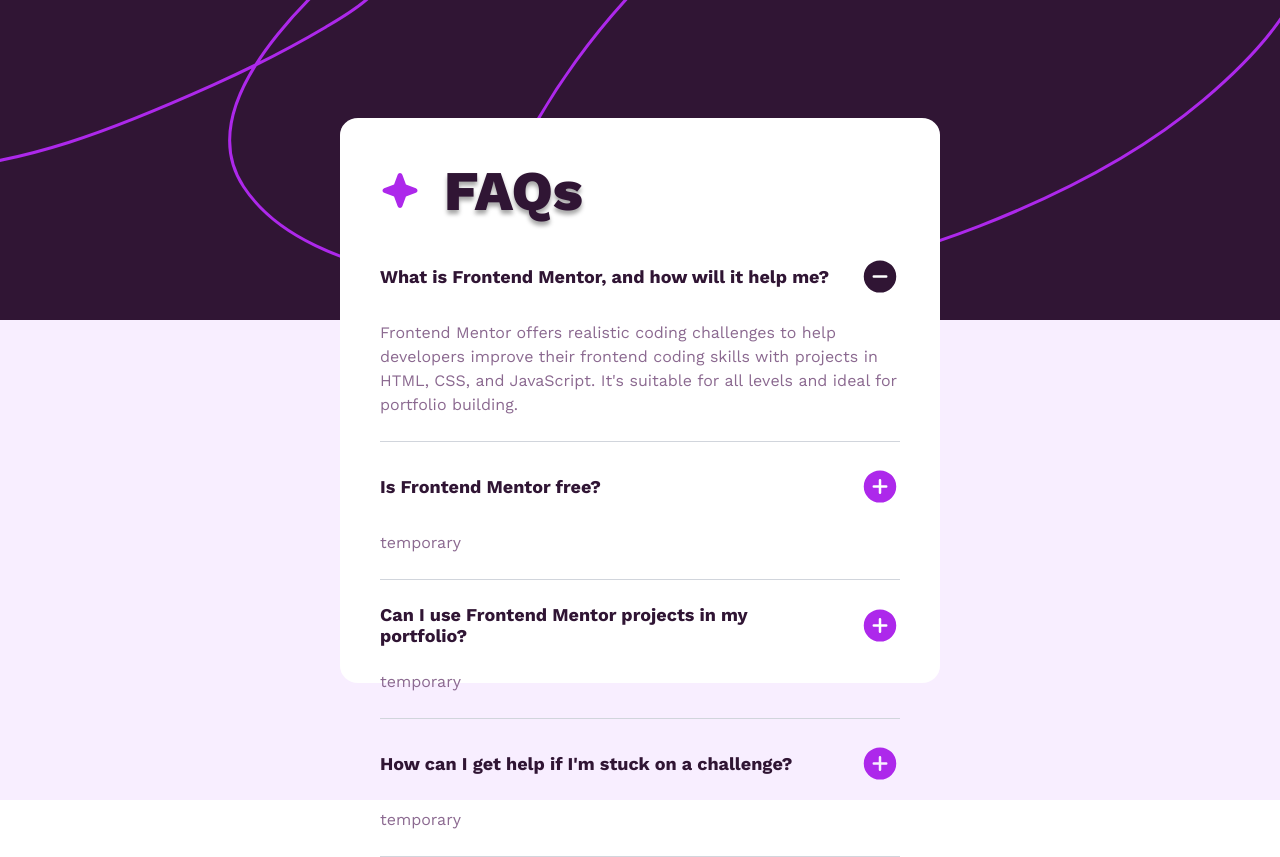
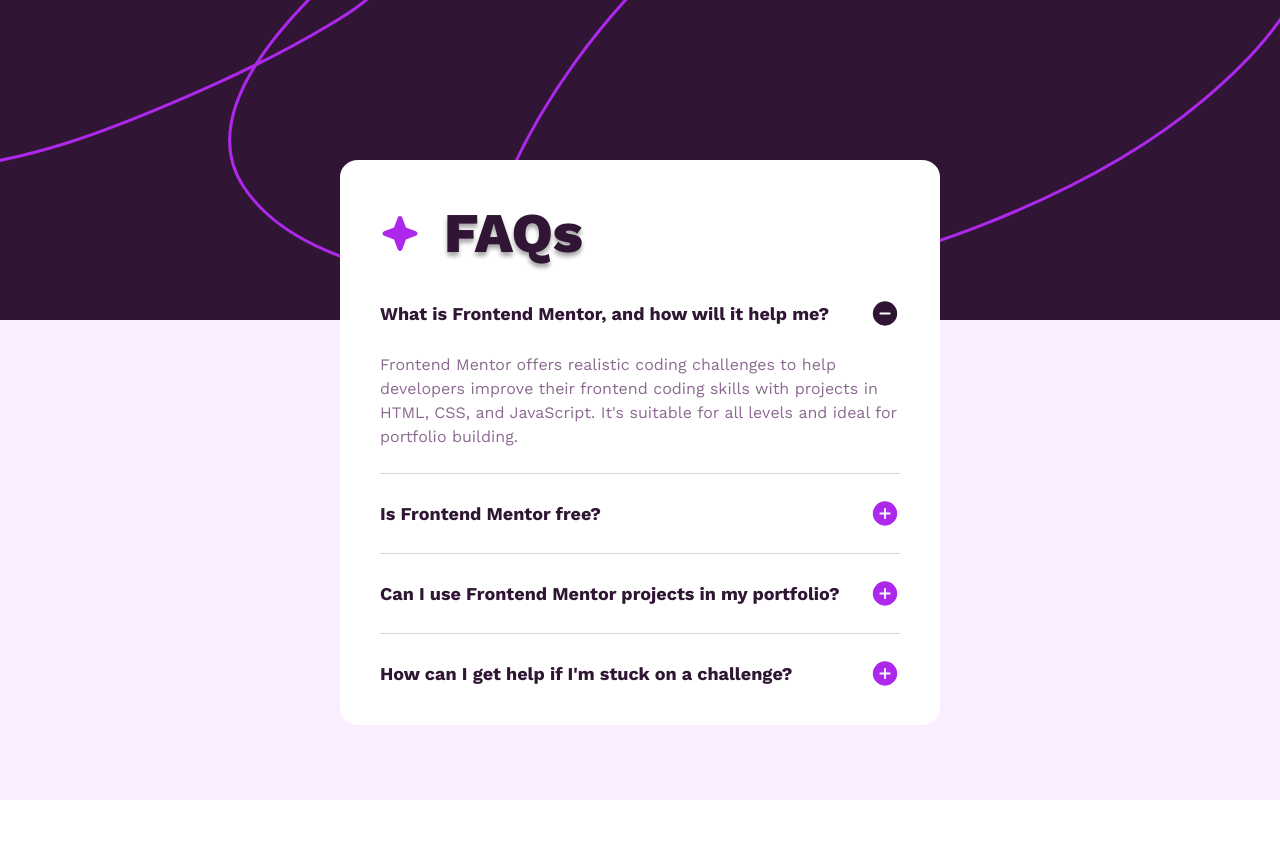
Before and after one commit to worldofwandag/faq-accordian, a Next.js app: page / in a window 1280 px wide. After the commit the page ends 800 px from the top, so only its background shows below. Built offline with nearby package versions, Linux system fonts and the light colour scheme.

Commit message:
implemented functionality of accordian

```diff
--- a/app/components/Card.tsx
+++ b/app/components/Card.tsx
@@ -1,82 +1,110 @@
+"use client";
+
 import Image from "next/image";
 import starIcon from "../assets/images/icon-star.svg";
 import minusIcon from "../assets/images/icon-minus.svg";
-import plusIcon from "../assets/images/icon-plus.svg"
-import React from "react";
+import plusIcon from "../assets/images/icon-plus.svg";
+import React, { useState } from "react";
 
 const Card = () => {
+  const [openItems, setOpenItems] = useState<number[]>([0]); // Start with first item open
+
+  // Function to toggle an FAQ item open/closed
+  const toggleItem = (index: number) => {
+    setOpenItems((prev) => {
+      const newItems = prev.includes(index)
+        ? prev.filter((i) => i !== index) // Remove from array (close)
+        : [...prev, index]; // Add to array (open)
+      return newItems;
+    });
+  };
+
+  // Helper function to render each FAQ item
+  const renderFaqItem = (
+    index: number,
+    question: string,
+    answer: string,
+    isLast: boolean = false
+  ) => {
+    const isOpen = openItems.includes(index);
+
+    return (
+      <div key={index} className="faq__item">
+        <div className="faq__question--container">
+          {/* Clickable question area */}
+          <div
+            className="faq__question flex flex-row items-center gap-6 w-full justify-between pb-[24px] cursor-pointer group"
+            onClick={() => {
+              toggleItem(index);
+            }}
+          >
+            <h2 className="text-[#301534] text-[18px] leading-[21px] font-bold group-hover:text-[#AD28EB] transition-colors duration-100">
+              {question}
+            </h2>
+            {/* Show minus icon if open, plus icon if closed */}
+            <Image
+              src={isOpen ? minusIcon : plusIcon}
+              alt={isOpen ? "Minus icon" : "Plus icon"}
+              width={30}
+              height={30}
+            />
+          </div>
+
+          {/* Answer that appears/disappears with smooth animation */}
+          <div
+            className={`faq__answer overflow-hidden transition-all duration-200 ease-in-out ${
+              isOpen ? "max-h-96 opacity-100 pb-[24px]" : "max-h-0 opacity-0"
+            }`}
+          >
+            <p className="text-[#8B6990] text-[16px] leading-[24px]">
+              {answer}
+            </p>
+          </div>
+        </div>
+        {/* Conditionally render border - only if it's NOT the last item */}
+        {!isLast && (
+          <div className="w-full border-t border-gray-300 mb-[24px]"></div>
+        )}
+      </div>
+    );
+  };
+
+  // Single return statement for the main component
   return (
-    <div className="mx-auto bg-white h-[565px] rounded-[3%] w-full p-[40px]">
+    <div className="mx-auto bg-white min-h-[565px] rounded-[3%] w-full pt-[40px] pr-[40px] pb-[0px,] pl-[40px]">
       <header className="flex flex-row items-center gap-6 w-full mb-[32px]">
         <Image src={starIcon} alt="Star icon" width={40} height={40} />
         <h1 className="faq__title">FAQs</h1>
       </header>
+
       <div className="faq__list">
+        {renderFaqItem(
+          0,
+          "What is Frontend Mentor, and how will it help me?",
+          "Frontend Mentor offers realistic coding challenges to help developers improve their frontend coding skills with projects in HTML, CSS, and JavaScript. It's suitable for all levels and ideal for portfolio building.",
+          false
+        )}
 
+        {renderFaqItem(
+          1,
+          "Is Frontend Mentor free?",
+          "Yes, Frontend Mentor offers both free and premium challenges. Free challenges provide access to basic projects and community features.",
+          false
+        )}
 
-        <div className="faq__item">
-          <div className="faq__question--container">
-            <div className="faq__question flex flex-row items-center gap-6 w-full justify-between pb-[24px]">
-              <h2 className="text-[#301534] text-[18px] leading-[21px] font-bold">
-                What is Frontend Mentor, and how will it help me?
-              </h2>
-              <Image src={minusIcon} alt="Minus icon" width={40} height={40} />
-            </div>
-            <div className="faq__answer pb-[24px]">
-                <p className="text-[#8B6990] text-[16px] leading-[24px]">Frontend Mentor offers realistic coding challenges to help developers improve their frontend coding skills with projects in HTML, CSS, and JavaScript. It's suitable for all levels and ideal for portfolio building. </p>
-            </div>
-          </div>
-          <div className="w-full border-t border-gray-300 mb-[24px]"></div>
-        </div>
+        {renderFaqItem(
+          2,
+          "Can I use Frontend Mentor projects in my portfolio?",
+          "Absolutely! Frontend Mentor projects are designed to be portfolio pieces. They provide realistic practice and demonstrate your coding skills to potential employers.",
+          false
+        )}
 
-
-        <div className="faq__item">
-          <div className="faq__question--container">
-            <div className="faq__question flex flex-row items-center gap-6 w-full justify-between pb-[24px]">
-              <h2 className="text-[#301534] text-[18px] leading-[21px] font-bold">
-                Is Frontend Mentor free?
-              </h2>
-              <Image src={plusIcon} alt="Minus icon" width={40} height={40} />
-            </div>
-            <div className="faq__answer pb-[24px]">
-                <p className="text-[#8B6990] text-[16px] leading-[24px]">temporary</p>
-            </div>
-          </div>
-          <div className="w-full border-t border-gray-300 mb-[24px]"></div>
-        </div>
-
-
-        <div className="faq__item">
-          <div className="faq__question--container">
-            <div className="faq__question flex flex-row items-center gap-6 w-full justify-between pb-[24px]">
-              <h2 className="text-[#301534] text-[18px] leading-[21px] font-bold">
-                Can I use Frontend Mentor projects in my portfolio?
-              </h2>
-              <Image src={plusIcon} alt="Minus icon" width={40} height={40} />
-            </div>
-            <div className="faq__answer pb-[24px]">
-                <p className="text-[#8B6990] text-[16px] leading-[24px]">temporary</p>
-            </div>
-          </div>
-          <div className="w-full border-t border-gray-300 mb-[24px]"></div>
-        </div>
-
-        <div className="faq__item">
-          <div className="faq__question--container">
-            <div className="faq__question flex flex-row items-center gap-6 w-full justify-between pb-[24px]">
-              <h2 className="text-[#301534] text-[18px] leading-[21px] font-bold">
-                How can I get help if I'm stuck on a challenge?
-              </h2>
-              <Image src={plusIcon} alt="Minus icon" width={40} height={40} />
-            </div>
-            <div className="faq__answer pb-[24px]">
-                <p className="text-[#8B6990] text-[16px] leading-[24px]">temporary</p>
-            </div>
-          </div>
-          <div className="w-full border-t border-gray-300 mb-[24px]"></div>
-        </div>
-
-
+        {renderFaqItem(
+          3,
+          "How can I get help if I'm stuck on a challenge?",
+          "Frontend Mentor has an active community on Discord and Slack where you can ask questions. You can also check out solutions from other developers for inspiration.",
+          true
+        )}
       </div>
     </div>
   );
--- a/app/page.tsx
+++ b/app/page.tsx
@@ -1,17 +1,18 @@
-import Image from "next/image";
 import Card from "./components/Card";
 
 export default function Home() {
   return (
     <>
-     <div className="bg-[#F8EEFF] max-w-[1444px] mx-auto min-h-screen relative z-[-1]">
+      <div className="bg-[#F8EEFF] max-w-[1444px] mx-auto min-h-screen relative ">
         <header className=" bg-[url('./assets/images/background-pattern-desktop.svg')] w-full h-full absolute bg-no-repeat bg-top top-[0] left-[0]">
-          <div className="mx-auto h-full w-[600px] flex items-center justify-center">
+          <div className="mx-auto h-full max-w-[600px] flex justify-center">
+            <div className="mt-40">
+
             <Card />
+            </div>
           </div>
         </header>
-
-     </div>
+      </div>
     </>
   );
 }
```
